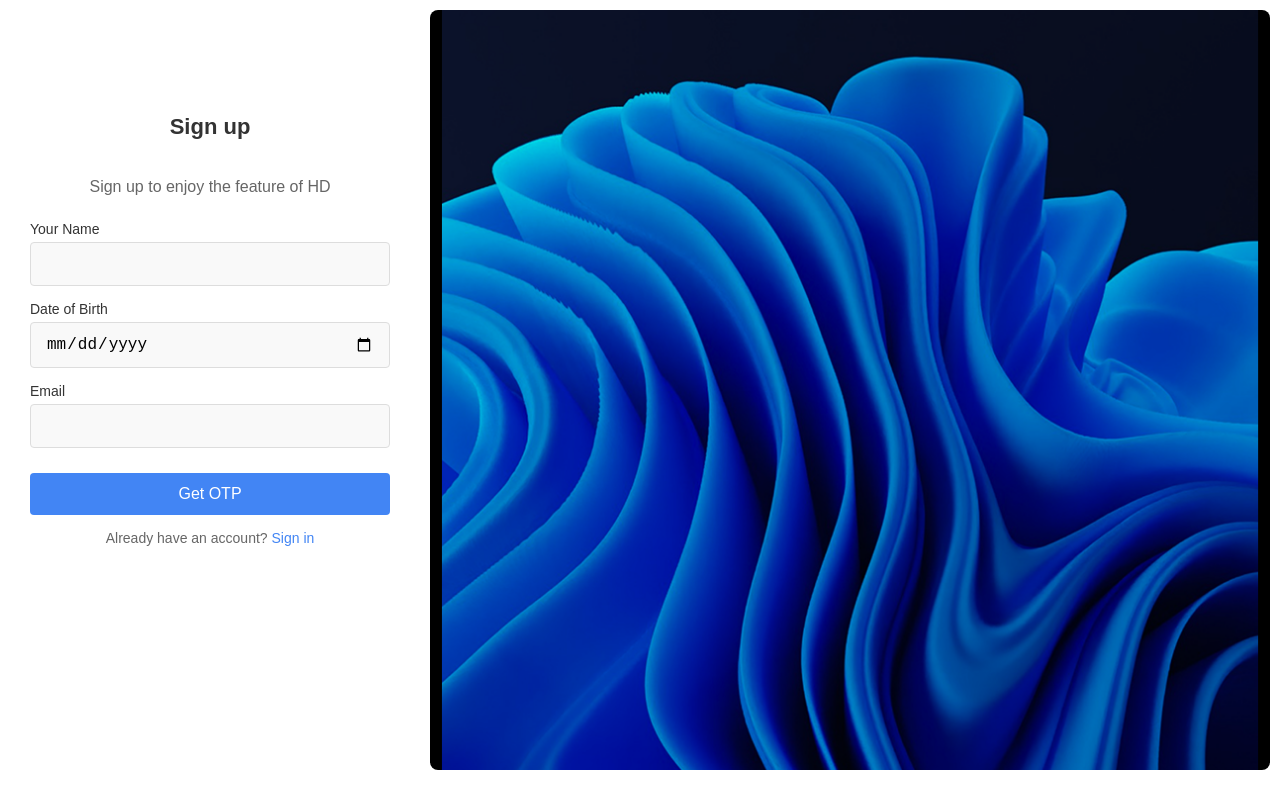
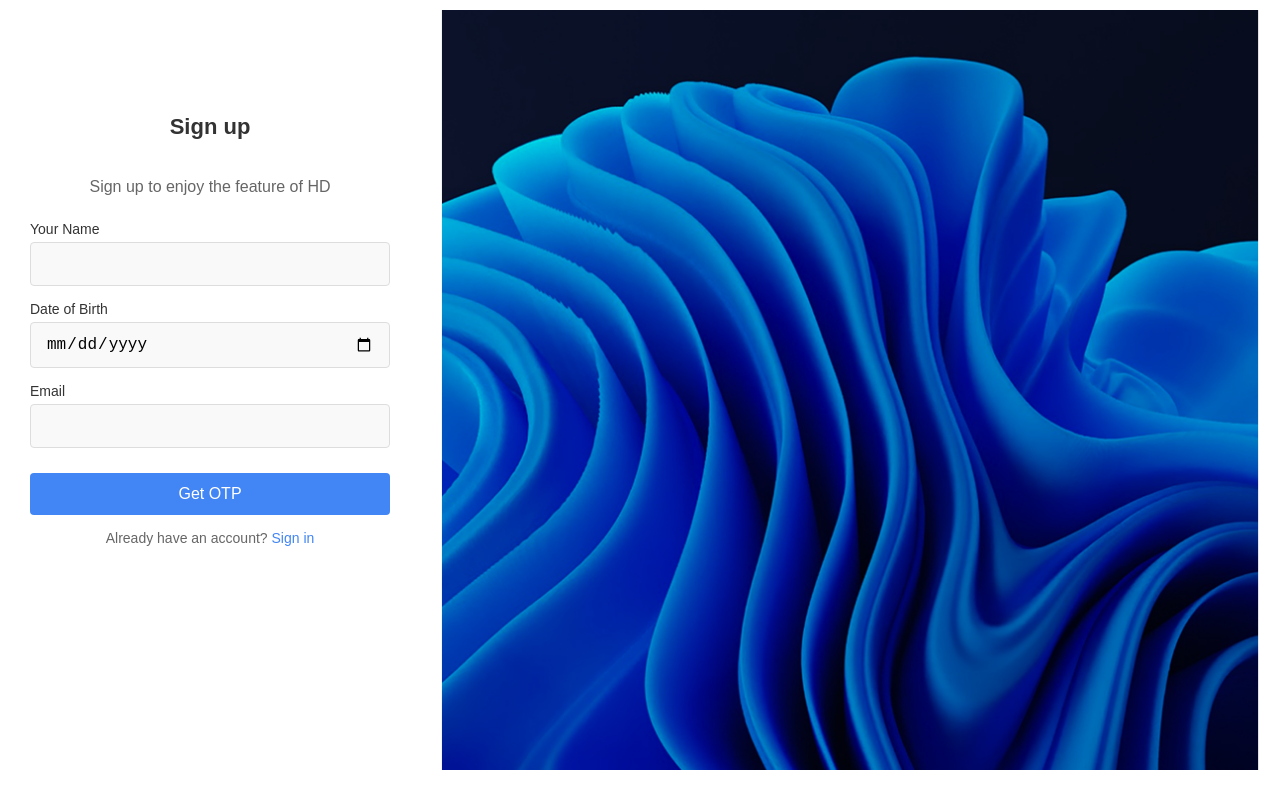
Before and after one commit to vivekkumar5555/frontend, a React (Create React App) app: page / in a window 1280 px wide. Built offline with nearby package versions, Linux system fonts and the light colour scheme.

Commit message:
Update SignUpForm.css

```diff
--- a/src/pages/SignUpForm.css
+++ b/src/pages/SignUpForm.css
@@ -24,8 +24,8 @@
   height: 95vh;
   border-radius: 8px;
   margin: 0;
-  padding:0;
-  background-color:black;
+  padding:-2px;
+/*   background-color:black; */
 }
 
 
```
